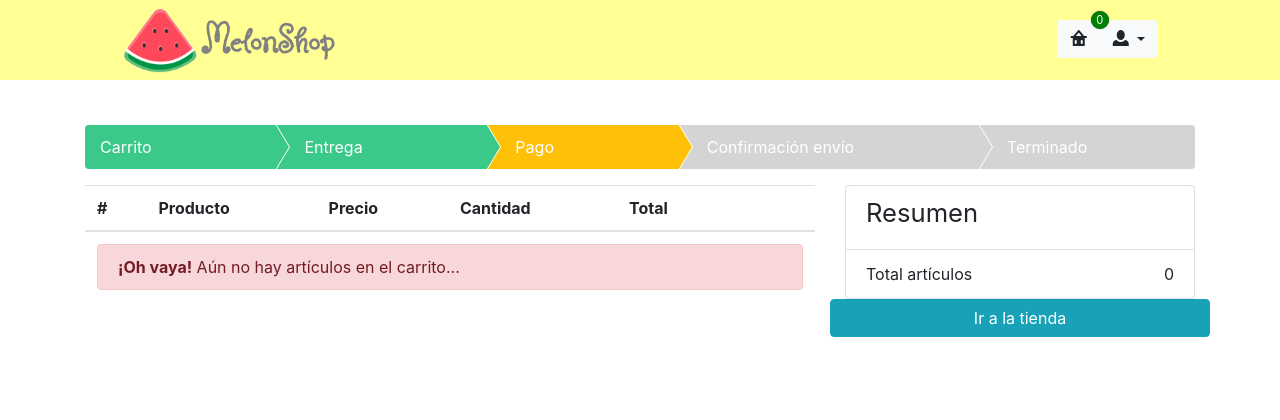
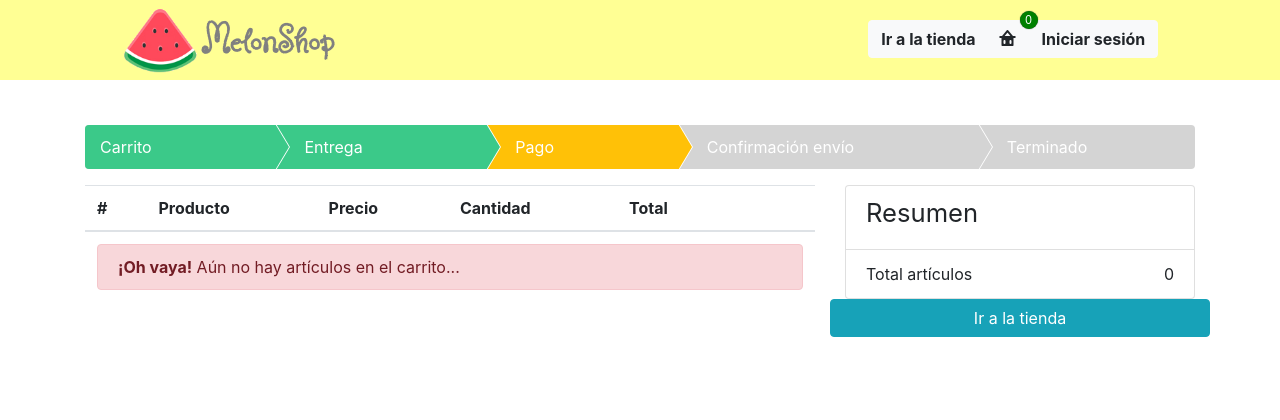
Before and after one commit to ipradasgomez/melonshop, a PHP site: page /cart.php in a window 1280 px wide. Shown: the top 420 px of the page. Run offline with PHP 8.4, Linux system fonts and the light colour scheme; style sheets or scripts are compiled from the project's sources.

Commit message:
Mejora experiencias del usuario

```diff
--- a/resources/css/mystyles.css
+++ b/resources/css/mystyles.css
@@ -415,4 +415,5 @@ footer>.row {
 
 #nav-cart-hidden{
     margin-right:-42px;
+    z-index: -9999;
 }
--- a/web/templates/header.tpl
+++ b/web/templates/header.tpl
@@ -33,6 +33,8 @@
                                 title="Buscar"><span class="oi oi-magnifying-glass"></span></button>
                         </div>
                     </form>
+                    {else}
+                    <a href="./index.php" class="btn btn-light btnNav"><b>Ir a la tienda</b></a>
                     {/if}
                     <a href="./cart.php" class="btn btn-light btnNav" id="nav-cart-hidden"
                          data-toggle="dropdown" aria-haspopup="true" aria-expanded="false"><span style="top:3px" class="oi oi-basket"></span></a>
@@ -40,17 +42,16 @@
                             data-badge="{$new}"><span style="top:3px" class="oi oi-basket"></span></a>
                     {include file="nav-cart.tpl"}
                     <div class="btn-group" role="group">
-                        <button id="profileMenu" type="button" class="btn btn-light dropdown-toggle btnNav" data-toggle="dropdown"
-                            aria-haspopup="true" aria-expanded="false">
-                            {if $usuarioConectado}<span><b>{$usuario}</b></span> {/if}<span class="oi oi-person"></span>
+
+                            {if $usuarioConectado} <button id="profileMenu" type="button" class="btn btn-light dropdown-toggle btnNav" data-toggle="dropdown"
+                            aria-haspopup="true" aria-expanded="false"><span><b>{$usuario}</b></span> <span class="oi oi-person"></span>
                         </button>
                         <div class="dropdown-menu" aria-labelledby="profileMenu">
-                            {if $usuarioConectado}
                             <a class="dropdown-item" href="./settings.php">Ajustes</a>
                             <a class="dropdown-item" href="./orders.php">Mis Pedidos</a>
                             <a class="dropdown-item" href="./logout.php">Cerrar sesión</a>
                             {else}
-                            <a class="dropdown-item" href="./login.php">Conectarme</a>
+                            <a href="./login.php" class="btn btn-light btnNav"><b>Iniciar sesión</b></a>
                             {/if}
                         </div>
                     </div>
```
